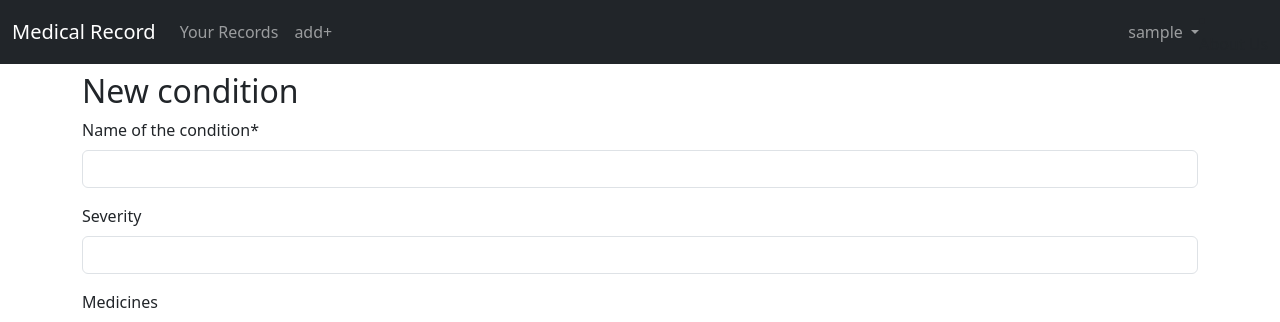
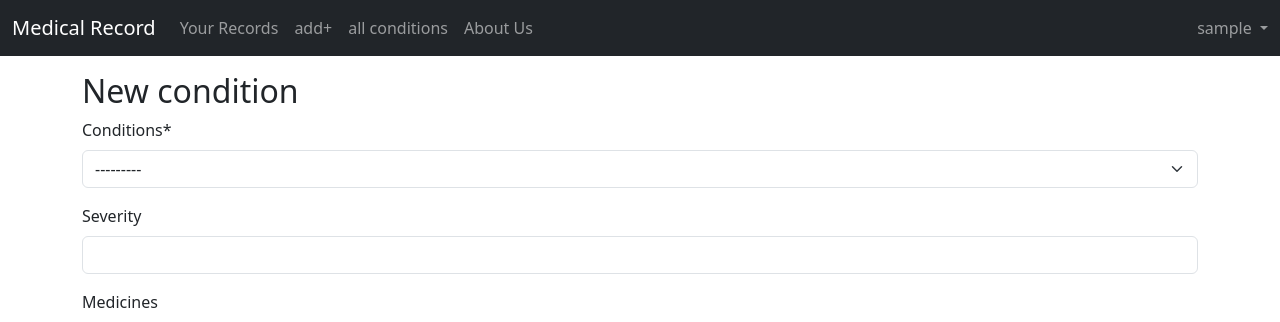
Before and after one commit to amirreza8002/med, a Django app: page /records/condition/create/ in a window 1280 px wide. Shown: the top 322 px of the page. Run offline with Django 4.2, Linux system fonts and the light colour scheme; the visitor is signed in with stand-in values (Sample User, id 1); data that the repository does not hold is empty; some libraries are stand-ins or nearby versions.

Commit message:
ConditionInfo model

```diff
--- a/django_project/settings.py
+++ b/django_project/settings.py
@@ -91,7 +91,7 @@ DATABASES = {
     "default": {
         "ENGINE": "django.db.backends.postgresql",
         "NAME": "med",
-        "USER": "postgres",
+        "USER": "amirreza",
         "PASSWORD": "ar138050",
         "HOST": "localhost",
         "PORT": "5432",
--- a/records/models.py
+++ b/records/models.py
@@ -20,11 +20,27 @@ class ConditionManager(models.Manager):
         return super().get_queryset().values_list("condition", flat=True)
 
 
+class ConditionInfo(models.Model):
+    condition = models.CharField(_("name of the condition"), max_length=255)
+    info = models.TextField(null=True, blank=True)
+
+    objects = models.Manager()
+    all_conditions = ConditionManager()
+
+    def __str__(self):
+        return self.condition
+
+    def __repr__(self):
+        return f"ConditionInfo(condition={self.condition}, info={self.info})"
+
+
 class Condition(models.Model):
     patient = models.ForeignKey(
         settings.AUTH_USER_MODEL, on_delete=models.CASCADE, related_name="conditions"
     )
-    condition = models.CharField(_("name of the condition"), max_length=255)
+    conditions = models.ForeignKey(
+        ConditionInfo, on_delete=models.CASCADE, related_name="conditions"
+    )
     severity = models.CharField(max_length=100, blank=True, null=True)
     medicines = models.ManyToManyField(
         Medicine, related_name="conditions", null=True, blank=True
@@ -34,11 +50,11 @@ class Condition(models.Model):
     all_conditions = ConditionManager()
 
     def __str__(self):
-        return self.condition
+        return self.conditions.condition
 
     def __repr__(self):
         return (
-            f"Condition(condition={self.condition}, "
+            f"Condition(condition={self.conditions.condition}, "
             f"severity={self.severity if self.severity else None}, "
             f"medicine={self.medicines if self.medicines else None}, "
             f"descriptions={[desc for desc in self.descriptions.all()] if self.descriptions else None})"
@@ -55,4 +71,4 @@ class InLineDescription(models.Model):
     )
 
     def __repr__(self):
-        return f"InLineDescription(description={self.description}, condition={self.condition})"
+        return f"InLineDescription(description={self.description}, condition={self.condition.condition})"
--- a/records/views.py
+++ b/records/views.py
@@ -7,7 +7,7 @@ from django.views.generic import (CreateView, DeleteView, DetailView, ListView,
                                   UpdateView)
 
 from .forms import ConditionForm
-from .models import Condition, InLineDescription, Medicine
+from .models import Condition, ConditionInfo, InLineDescription, Medicine
 
 
 class ConditionCreateView(LoginRequiredMixin, CreateView):
@@ -50,7 +50,7 @@ class ConditionCreateView(LoginRequiredMixin, CreateView):
 class ConditionDeleteView(LoginRequiredMixin, UserPassesTestMixin, DeleteView):
     model = Condition
     template_name = "records/condition_delete.html"
-    success_url = reverse_lazy("patient_profile")
+    success_url = reverse_lazy("patient_records")
 
     def test_func(self):
         obj = self.get_object()
@@ -59,7 +59,7 @@ class ConditionDeleteView(LoginRequiredMixin, UserPassesTestMixin, DeleteView):
 
 class ConditionUpdateView(LoginRequiredMixin, UserPassesTestMixin, UpdateView):
     model = Condition
-    fields = ("condition", "severity", "medicines")
+    fields = ("conditions", "severity", "medicines")
     template_name = "records/condition_update.html"
 
     def test_func(self):
@@ -100,7 +100,7 @@ class ConditioDetailView(LoginRequiredMixin, UserPassesTestMixin, DetailView):
 class MedicineDelete(LoginRequiredMixin, UserPassesTestMixin, DeleteView):
     model = Medicine
     template_name = "records/medicine_delete.html"
-    success_url = reverse_lazy("patient_profile")
+    success_url = reverse_lazy("patient_records")
 
     def form_valid(self, form):
         con_pk = self.kwargs.get("con_pk")
@@ -177,8 +177,8 @@ class UserRecordListView(LoginRequiredMixin, ListView):
 
 
 class AllConditionListView(ListView):
-    model = Condition
+    model = ConditionInfo
     template_name = "all-conditions/all_condition_list.html"
 
     def get_queryset(self):
-        return Condition.all_conditions.all()
+        return ConditionInfo.objects.all()
--- a/templates/_base.html
+++ b/templates/_base.html
@@ -22,7 +22,6 @@
       <span class="navbar-toggler-icon"></span>
     </button>
     <div class="collapse navbar-collapse" id="navbarCollapse">
-
       {% if user.is_authenticated %}
         <ul class="navbar-nav me-auto mb-2 mb-md-0">
           <li class="nav-item">
@@ -30,6 +29,12 @@
           </li>
           <li class="nav-item">
             <a class="nav-link" href="{% url 'condition_create' %}">add+</a>
+          </li>
+          <li class="nav-item">
+            <a class="nav-link" href="{% url 'all_conditions' %}">all conditions</a>
+          </li>
+          <li class="nav-item">
+            <a class="nav-link" href="{% url 'about' %}">About Us</a>
           </li>
         </ul>
 
@@ -53,11 +58,11 @@
           <li class="nav-item">
             <a class="nav-link" href="{% url 'account_signup' %}">Sign Up</a>
           </li>
-        {% endif %}
+        </ul>
         <li class="nav-item">
             <a class="nav-link" href="{% url 'about' %}">About Us</a>
         </li>
-      </ul>
+      {% endif %}
     </div>
   </div>
 </div>
--- a/templates/all-conditions/all_condition_list.html
+++ b/templates/all-conditions/all_condition_list.html
@@ -5,7 +5,7 @@
 {% block content %}
 	<h2>conditions</h2>
 
-  {% for condition in condition_list %}
+  {% for condition in conditioninfo_list %}
     <div class="card">
       <div class="card-header">
   	  <p class="font-weight-bold"><a class="link-dark" style="text-decoration: none" href="#">{{ condition }}</a></p>
--- a/templates/records/condition_delete.html
+++ b/templates/records/condition_delete.html
@@ -6,7 +6,7 @@
 	<h1>Delete</h1>
 
   <form action="" method="post">{% csrf_token %}
-    <p>Are you sure you want to delete "{{ condition.condition }}"?</p>
+    <p>Are you sure you want to delete "{{ condition.conditions.condition }}"?</p>
     <button class="btn btn-danger ml-2" type="submit">Confirm</button>
   </form>
 {% endblock content %}
--- a/templates/records/condition_detail.html
+++ b/templates/records/condition_detail.html
@@ -4,7 +4,7 @@
 
 {% block content %}
   <div class="condition-detail">
-	<h3>{{ condition.condition }}</h3>
+	<h3>{{ condition.conditions.condition }}</h3>
 
   {% if condition.severity %}
     <p>severity: {{ condition.severity }}</p>
--- a/templates/records/user_record_list.html
+++ b/templates/records/user_record_list.html
@@ -15,7 +15,7 @@
   {% for condition in conditions %}
     <div class="card">
       <div class="card-header">
-  	  <p class="font-weight-bold"><a class="link-dark" style="text-decoration: none" href="{{ condition.get_absolute_url }}">{{ condition.condition }}</a></p>
+  	  <p class="font-weight-bold"><a class="link-dark" style="text-decoration: none" href="{{ condition.get_absolute_url }}">{{ condition.conditions.condition }}</a></p>
       </div>
       <div class="card-body">
       {% if condition.severity %}
```
Also changed, not shown: records/admin.py (+6 -1 lines), records/migrations/0004_conditioninfo_remove_condition_condition_and_more.py (added). Lines whose indentation alone changed are shown as unchanged.
